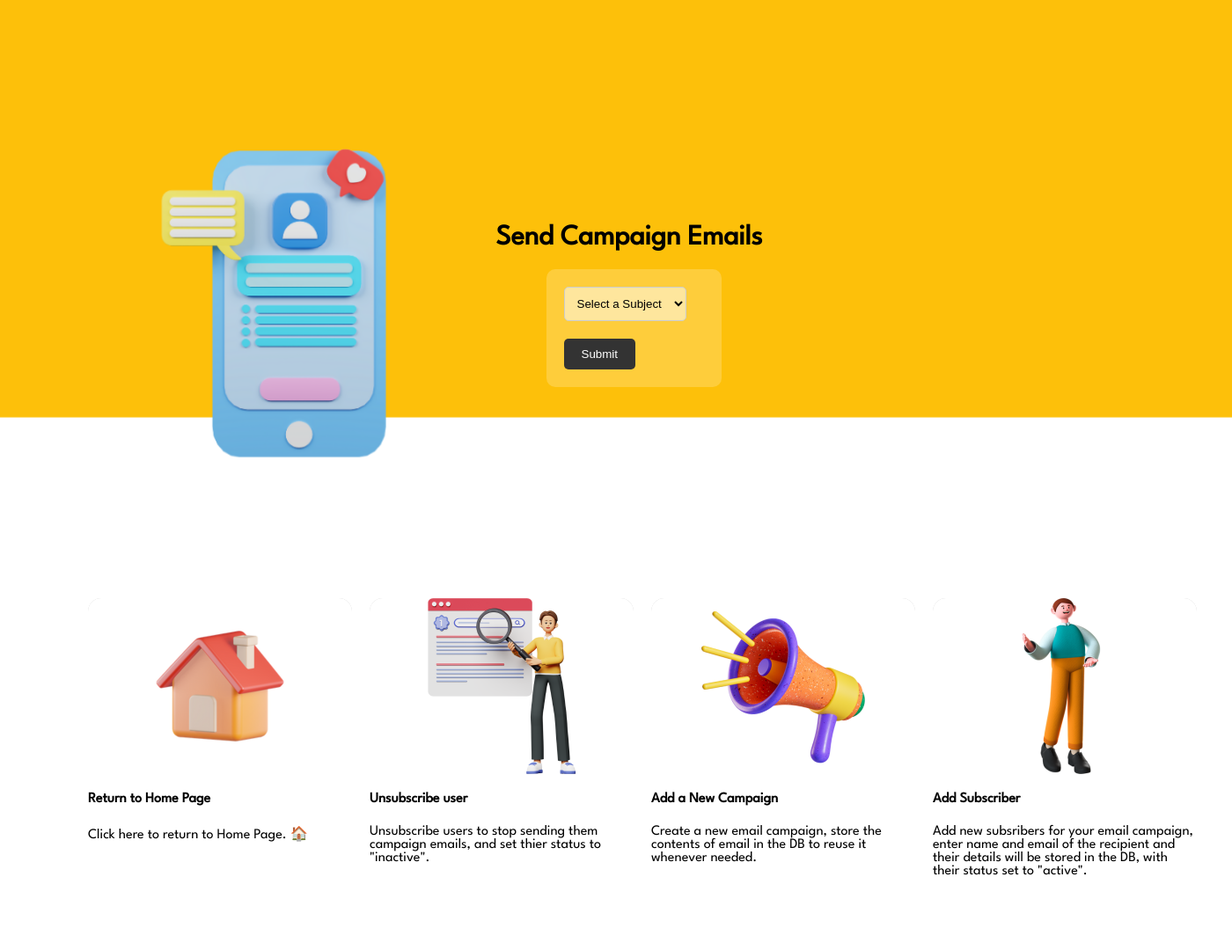
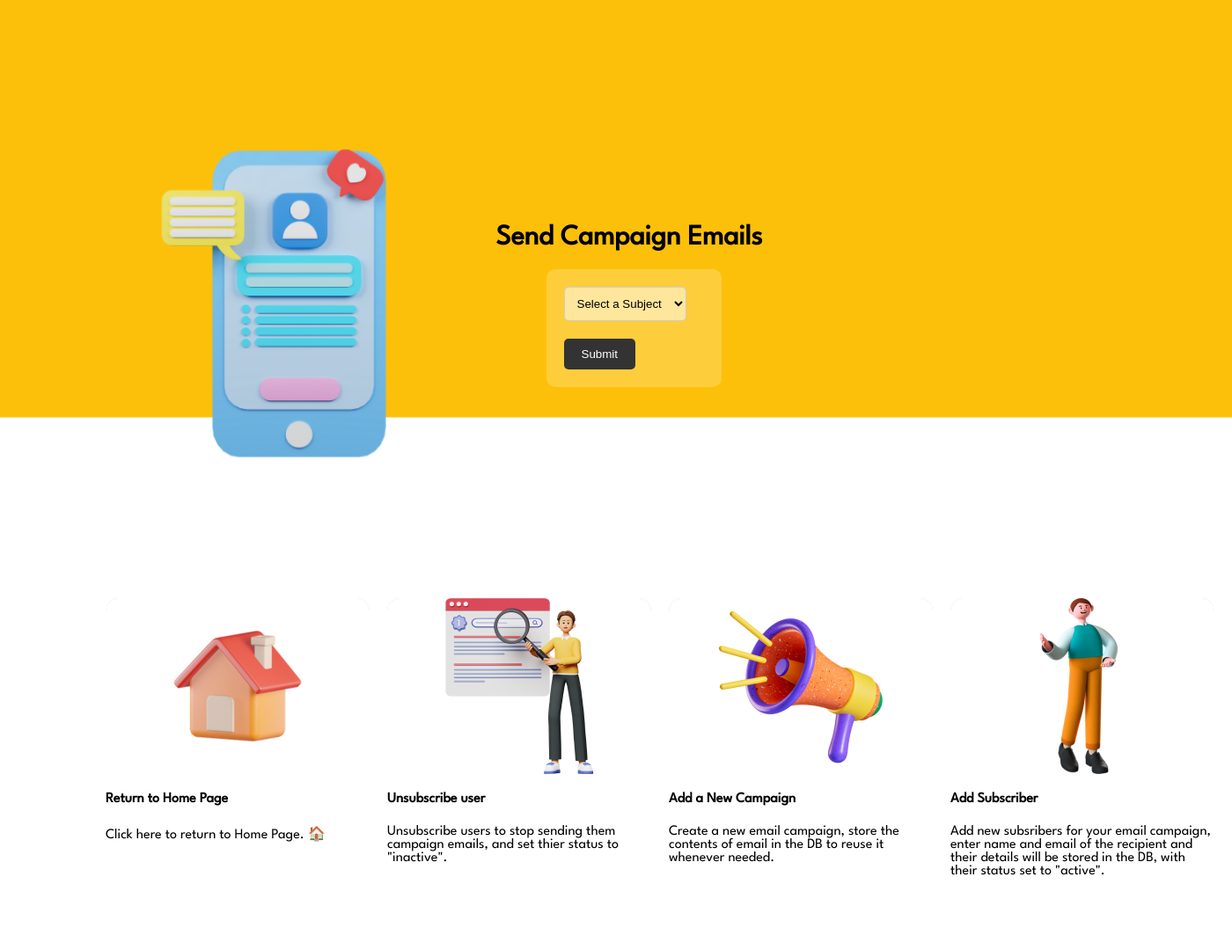
Before and after one commit to utkarsh23kushwaha/mailed-it, a Django app: template templates/send_mail.html in a window 1400 px wide. Shown: the whole page at 88% size. Run offline with Django 3.2, Linux system fonts and the light colour scheme; the template is opened without the code that fills it, so the values that code supplies are empty.

Commit message:
Update send_mail.html

```diff
--- a/templates/send_mail.html
+++ b/templates/send_mail.html
@@ -63,6 +63,8 @@
             display: flex;
             justify-content: space-around;
             padding-bottom: 200px;
+            margin-left: 20px;
+            margin-right: 20pz;
             padding-left: 100px;
             padding-right: 100px;
 
```
